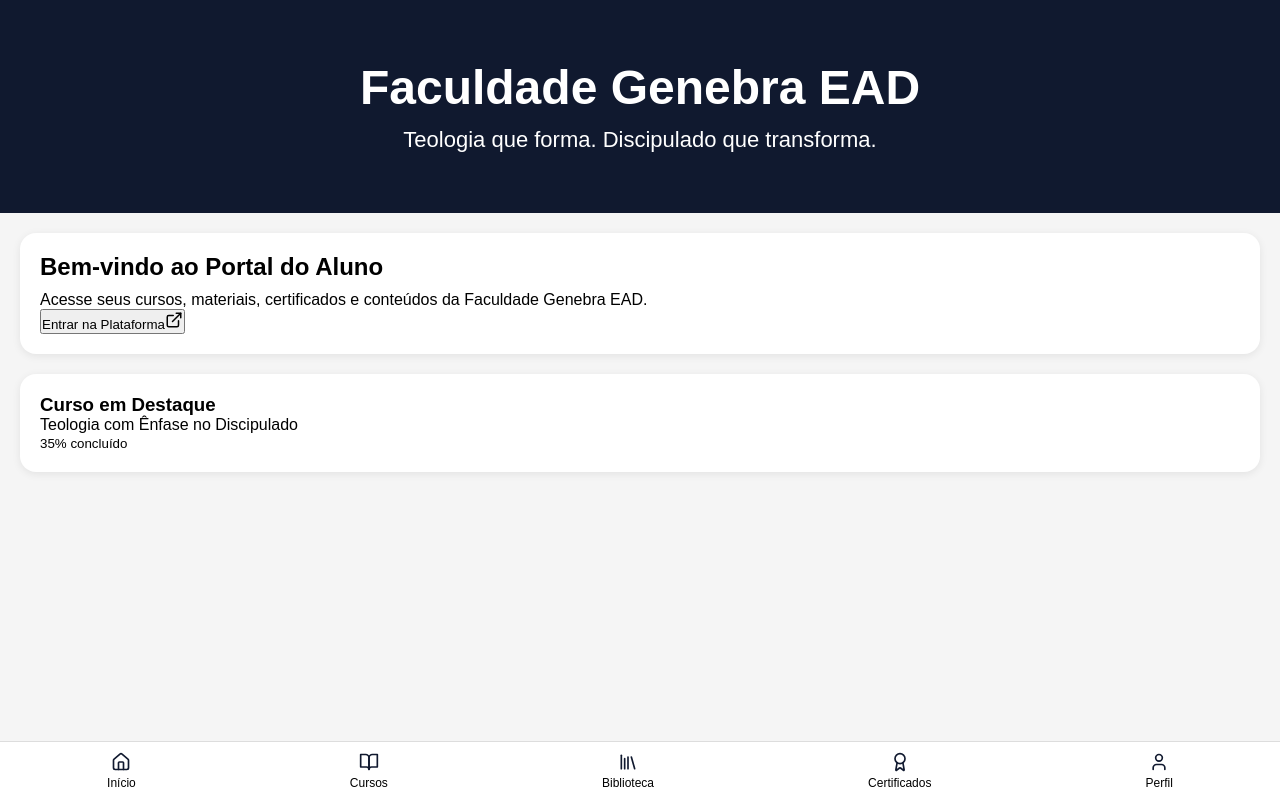
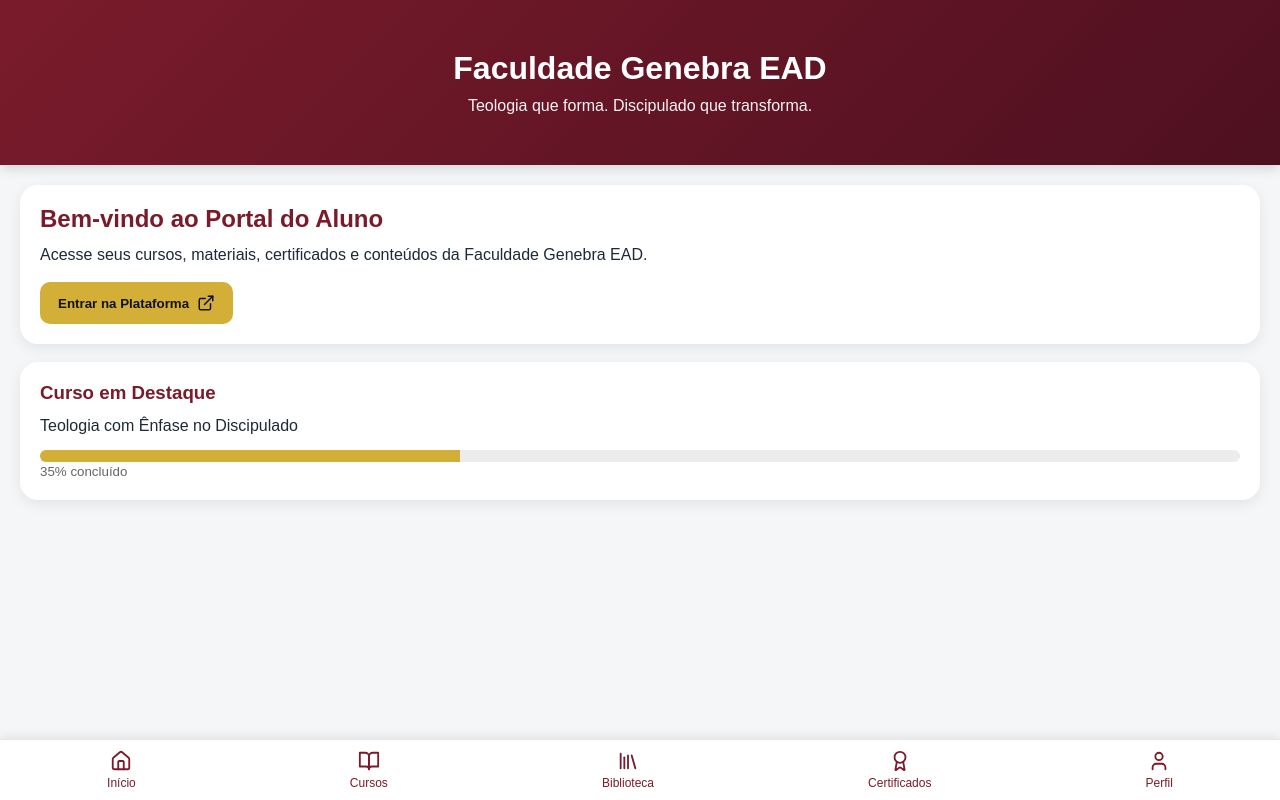
Before and after one commit to fabianogomes2006-ui/genebraead, a React (Vite) app: page / in a window 1280 px wide. Built offline with nearby package versions, Linux system fonts and the light colour scheme.

Commit message:
Update index.css

```diff
--- a/index.css
+++ b/index.css
@@ -5,41 +5,86 @@
 }
 
 body {
+  background: #f4f6f8;
   font-family: Arial, sans-serif;
-  background: #f5f5f5;
+  color: #1f2937;
+}
+
+.app {
+  min-height: 100vh;
 }
 
 .hero {
-  background: #10192f;
+  background: linear-gradient(135deg, #7a1b2b, #4e1020);
   color: white;
+  padding: 50px 20px;
   text-align: center;
-  padding: 60px 20px;
+  box-shadow: 0 3px 12px rgba(0,0,0,0.15);
 }
 
 .hero h1 {
-  font-size: 48px;
-  margin-bottom: 12px;
+  font-size: 2rem;
+  margin-bottom: 10px;
 }
 
 .hero p {
-  font-size: 22px;
+  opacity: 0.95;
 }
 
-main {
+.container {
   padding: 20px;
   padding-bottom: 100px;
 }
 
 .card {
   background: white;
-  border-radius: 16px;
+  border-radius: 18px;
   padding: 20px;
-  margin-bottom: 20px;
-  box-shadow: 0 2px 8px rgba(0,0,0,0.08);
+  margin-bottom: 18px;
+  box-shadow: 0 4px 14px rgba(0,0,0,0.08);
 }
 
-.card h2 {
+.card h2,
+.card h3 {
   margin-bottom: 10px;
+  color: #7a1b2b;
+}
+
+.card p {
+  line-height: 1.5;
+}
+
+.btn-primary {
+  margin-top: 15px;
+  background: #d4af37;
+  color: #111;
+  border: none;
+  border-radius: 10px;
+  padding: 12px 18px;
+  font-weight: bold;
+  cursor: pointer;
+  display: inline-flex;
+  align-items: center;
+  gap: 8px;
+}
+
+.btn-primary:hover {
+  opacity: 0.9;
+}
+
+.progress {
+  width: 100%;
+  height: 12px;
+  background: #ececec;
+  border-radius: 30px;
+  margin-top: 12px;
+  overflow: hidden;
+}
+
+.progress-bar {
+  width: 35%;
+  height: 100%;
+  background: #d4af37;
 }
 
 .bottom-nav {
@@ -48,10 +93,12 @@ main {
   left: 0;
   right: 0;
   background: white;
-  border-top: 1px solid #ddd;
+  border-top: 1px solid #e5e7eb;
   display: flex;
   justify-content: space-around;
   padding: 10px 0;
+  z-index: 999;
+  box-shadow: 0 -3px 10px rgba(0,0,0,0.08);
 }
 
 .bottom-nav button {
@@ -61,9 +108,35 @@ main {
   flex-direction: column;
   align-items: center;
   gap: 4px;
+  color: #7a1b2b;
+  cursor: pointer;
   font-size: 12px;
 }
 
+.bottom-nav button:hover {
+  color: #d4af37;
+}
+
 .bottom-nav svg {
-  color: #10192f;
+  width: 22px;
+  height: 22px;
 }
+
+h2 {
+  margin-bottom: 15px;
+}
+
+small {
+  color: #666;
+}
+
+@media (max-width: 768px) {
+  .hero h1 {
+    font-size: 1.6rem;
+  }
+
+  .container {
+    padding: 15px;
+    padding-bottom: 100px;
+  }
+}
```
